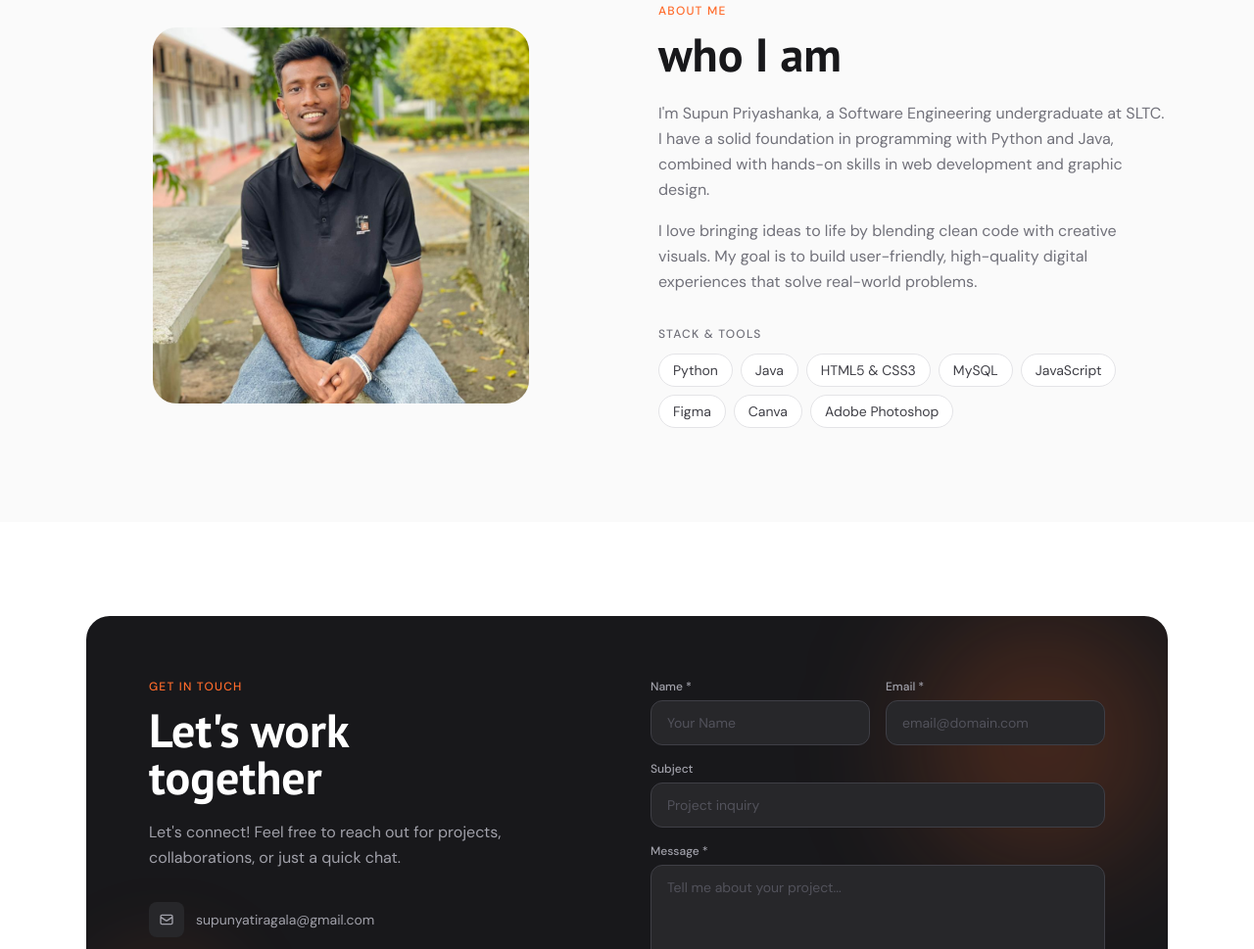
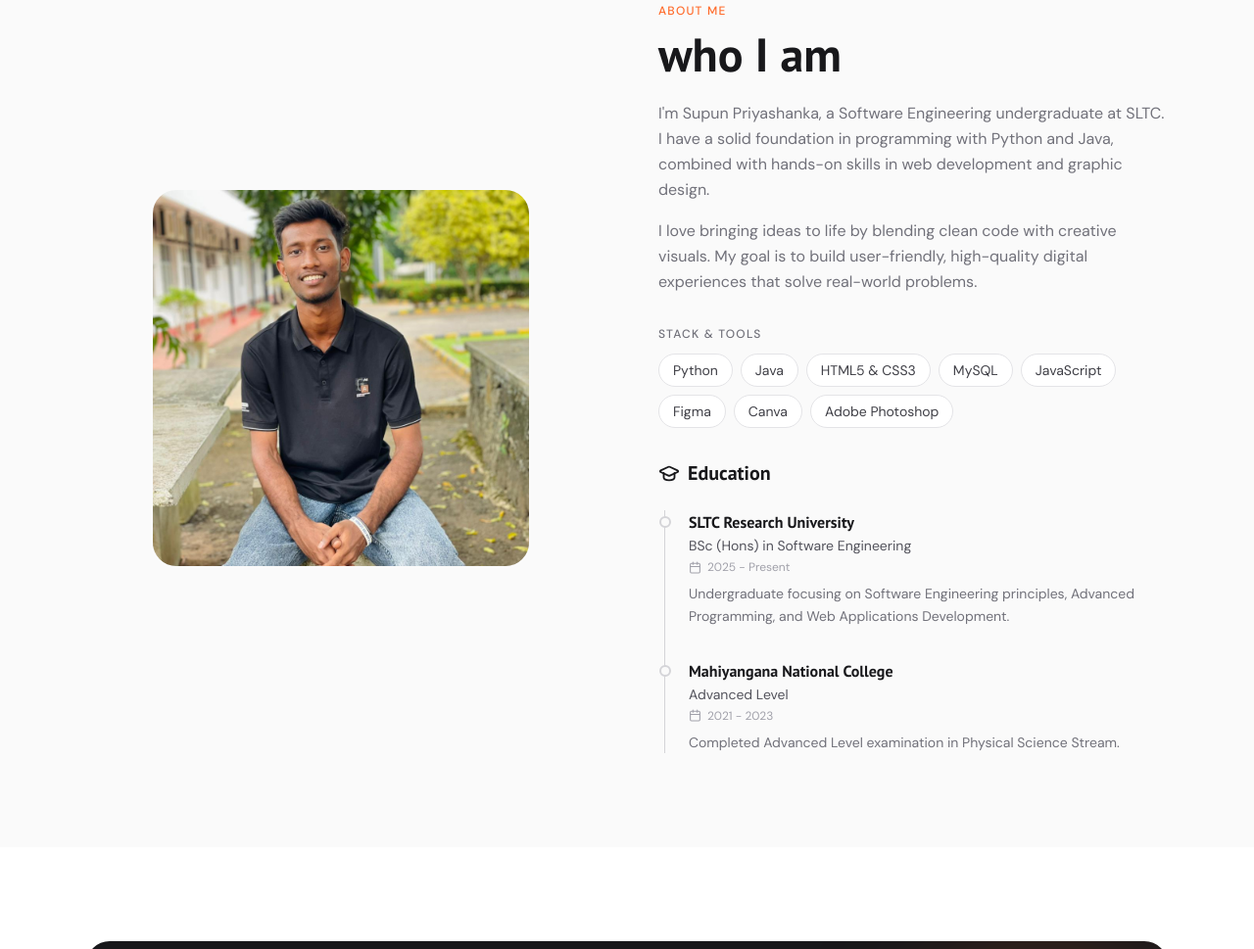
Before and after one commit to supunyatiragala/supunyatiragala.github.io, a plain HTML site: page index.html in a window 1280 px wide. Shown: the part 3253-4222 px from the top of the page at 98% size. Drawn offline with nearby package versions, Linux system fonts and the light colour scheme.

Commit message:
style change

```diff
--- a/index.html
+++ b/index.html
@@ -83,13 +83,13 @@
   :class="sc?'bg-white/90 dark:bg-zinc-950/90 backdrop-blur-md shadow-sm shadow-black/5':''">
   <nav class="max-w-6xl mx-auto px-6 h-16 flex items-center justify-between" aria-label="Main navigation">
 
-    <a href="#hero" class="font-display font-bold text-xl tracking-tight relative z-10">
+    <a href="#menu" class="font-display font-bold text-xl tracking-tight relative z-10">
       <span class="text-zinc-900 dark:text-white">Su</span><span class="text-accent">pun</span>
     </a>
 
     <ul class="hidden md:flex items-center gap-8 text-sm" role="list">
       <li><a href="#services" class="nl text-zinc-500 dark:text-zinc-400 hover:text-zinc-900 dark:hover:text-white transition-colors" :class="s==='services'?'on !text-zinc-900 dark:!text-white':''">Services</a></li>
-      <li><a href="#my skills" class="nl text-zinc-500 dark:text-zinc-400 hover:text-zinc-900 dark:hover:text-white transition-colors" :class="s==='my skills'?'on !text-zinc-900 dark:!text-white':''">My Skills</a></li>
+      <li><a href="#my-skills" class="nl text-zinc-500 dark:text-zinc-400 hover:text-zinc-900 dark:hover:text-white transition-colors" :class="s==='my skills'?'on !text-zinc-900 dark:!text-white':''">My Skills</a></li>
       <li><a href="#projects"     class="nl text-zinc-500 dark:text-zinc-400 hover:text-zinc-900 dark:hover:text-white transition-colors" :class="s==='projects'?'on !text-zinc-900 dark:!text-white':''">Projects</a></li>
       <li><a href="#about"   class="nl text-zinc-500 dark:text-zinc-400 hover:text-zinc-900 dark:hover:text-white transition-colors" :class="s==='about'?'on !text-zinc-900 dark:!text-white':''">About</a></li>
       <li><a href="#contact" class="nl text-zinc-500 dark:text-zinc-400 hover:text-zinc-900 dark:hover:text-white transition-colors" :class="s==='contact'?'on !text-zinc-900 dark:!text-white':''">Contact</a></li>
@@ -120,7 +120,7 @@
     class="md:hidden bg-white dark:bg-zinc-950 border-t border-zinc-100 dark:border-zinc-900">
     <ul class="flex flex-col px-6 py-5 gap-4 text-sm font-medium" role="list">
       <li><a href="#services" @click="mm=false" class="block text-zinc-700 dark:text-zinc-300 hover:text-accent transition-colors">Services</a></li>
-      <li><a href="#my skills" @click="mm=false" class="block text-zinc-700 dark:text-zinc-300 hover:text-accent transition-colors">My Skills</a></li>
+      <li><a href="#my-skills" @click="mm=false" class="block text-zinc-700 dark:text-zinc-300 hover:text-accent transition-colors">My Skills</a></li>
       <li><a href="#projects"     @click="mm=false" class="block text-zinc-700 dark:text-zinc-300 hover:text-accent transition-colors">Projects</a></li>
       <li><a href="#about"   @click="mm=false" class="block text-zinc-700 dark:text-zinc-300 hover:text-accent transition-colors">About</a></li>
       <li><a href="#contact" @click="mm=false" class="block text-zinc-700 dark:text-zinc-300 hover:text-accent transition-colors">Contact</a></li>
@@ -134,7 +134,7 @@
 <main>
 
 <!-- ═══ HERO ═══ -->
-<section id="hero" class="relative min-h-screen flex items-center pt-16 overflow-hidden">
+<section id="menu" class="relative min-h-screen flex items-center pt-16 overflow-hidden">
   <div class="absolute top-1/4 right-0 w-96 h-96 bg-accent/10 rounded-full blur-3xl pointer-events-none" aria-hidden="true"></div>
   <div class="absolute bottom-1/4 left-0 w-64 h-64 bg-zinc-200/50 dark:bg-zinc-800/30 rounded-full blur-3xl pointer-events-none" aria-hidden="true"></div>
 
@@ -201,7 +201,7 @@
 </section>
 
 <!-- ═══ TESTIMONIALS ═══ -->
-<section id="my skills" class="py-24">
+<section id="my-skills" class="py-24">
   <div class="max-w-6xl mx-auto px-6">
     <div class="mb-14">
       <p class="reveal text-xs font-medium text-accent tracking-widest uppercase mb-3">Technical Stack</p>
@@ -351,6 +351,48 @@
             <span role="listitem" class="stag text-sm bg-white dark:bg-zinc-800 border border-zinc-200 dark:border-zinc-700 text-zinc-700 dark:text-zinc-300 px-3.5 py-1.5 rounded-full hover:border-accent">Figma</span>
             <span role="listitem" class="stag text-sm bg-white dark:bg-zinc-800 border border-zinc-200 dark:border-zinc-700 text-zinc-700 dark:text-zinc-300 px-3.5 py-1.5 rounded-full hover:border-accent">Canva</span>
             <span role="listitem" class="stag text-sm bg-white dark:bg-zinc-800 border border-zinc-200 dark:border-zinc-700 text-zinc-700 dark:text-zinc-300 px-3.5 py-1.5 rounded-full hover:border-accent">Adobe Photoshop</span>
+          </div>
+        </div>
+        <div class="reveal d5 mt-8">
+          <div class="flex items-center gap-2 mb-6">
+            <svg xmlns="http://www.w3.org/2000/svg" width="22" height="22" viewBox="0 0 24 24" fill="none" stroke="currentColor" stroke-width="2" stroke-linecap="round" stroke-linejoin="round" class="text-zinc-900 dark:text-white"><path d="M21.42 10.922a1 1 0 0 0-.019-1.838L12.83 5.18a2 2 0 0 0-1.66 0L2.6 9.08a1 1 0 0 0 0 1.832l8.57 3.908a2 2 0 0 0 1.66 0z"/><path d="M6 12v5c0 2 2 3 6 3s6-1 6-3v-5"/></svg>
+            <h3 class="text-xl font-bold text-zinc-900 dark:text-white font-display">Education</h3>
+          </div>
+
+          <div class="border-l border-zinc-300 dark:border-zinc-700 ml-1.5 space-y-8">
+
+            <div class="relative pl-6">
+              <div class="absolute -left-[6.5px] top-1.5 w-3 h-3 rounded-full border-2 border-zinc-300 dark:border-zinc-500 bg-zinc-50 dark:bg-zinc-900"></div>
+
+              <h4 class="font-bold text-zinc-900 dark:text-white text-base">SLTC Research University</h4>
+              <p class="text-sm text-zinc-600 dark:text-zinc-400 mt-0.5">BSc (Hons) in Software Engineering</p>
+
+              <div class="flex items-center gap-1.5 text-xs text-zinc-400 dark:text-zinc-500 mt-1">
+                <svg xmlns="http://www.w3.org/2000/svg" width="13" height="13" viewBox="0 0 24 24" fill="none" stroke="currentColor" stroke-width="2" stroke-linecap="round" stroke-linejoin="round"><rect width="18" height="18" x="3" y="4" rx="2" ry="2"/><line x1="16" x2="16" y1="2" y2="6"/><line x1="8" x2="8" y1="2" y2="6"/><line x1="3" x2="21" y1="10" y2="10"/></svg>
+                <span>2025 - Present</span>
+              </div>
+
+              <p class="text-sm text-zinc-500 dark:text-zinc-400 mt-2 leading-relaxed">
+                Undergraduate focusing on Software Engineering principles, Advanced Programming, and Web Applications Development.
+              </p>
+            </div>
+
+            <div class="relative pl-6">
+              <div class="absolute -left-[6.5px] top-1.5 w-3 h-3 rounded-full border-2 border-zinc-300 dark:border-zinc-500 bg-zinc-50 dark:bg-zinc-900"></div>
+
+              <h4 class="font-bold text-zinc-900 dark:text-white text-base">Mahiyangana National College</h4>
+              <p class="text-sm text-zinc-600 dark:text-zinc-400 mt-0.5">Advanced Level</p>
+
+              <div class="flex items-center gap-1.5 text-xs text-zinc-400 dark:text-zinc-500 mt-1">
+                <svg xmlns="http://www.w3.org/2000/svg" width="13" height="13" viewBox="0 0 24 24" fill="none" stroke="currentColor" stroke-width="2" stroke-linecap="round" stroke-linejoin="round"><rect width="18" height="18" x="3" y="4" rx="2" ry="2"/><line x1="16" x2="16" y1="2" y2="6"/><line x1="8" x2="8" y1="2" y2="6"/><line x1="3" x2="21" y1="10" y2="10"/></svg>
+                <span>2021 - 2023</span>
+              </div>
+
+              <p class="text-sm text-zinc-500 dark:text-zinc-400 mt-2 leading-relaxed">
+                Completed Advanced Level examination in Physical Science Stream.
+              </p>
+            </div>
+
           </div>
         </div>
       </div>
```
Also changed, not shown: projects.html (+3 -3 lines).
